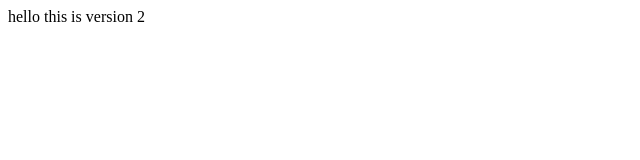
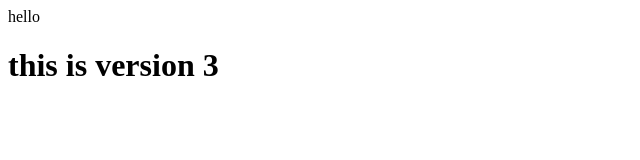
Before and after one commit to snehals77/myrepo, a plain HTML site: page index.html in a window 1280 px wide. Shown: the whole page, without its empty margins (0-640 px from the left). Drawn offline with Linux system fonts and the light colour scheme.

Commit message:
this is v3

```diff
--- a/index.html
+++ b/index.html
@@ -1,2 +1,4 @@
 <head>hello</head>
-<body>this is version 2</body>
+<body>
+<h1>this is version 3</h1>
+</body>
```
